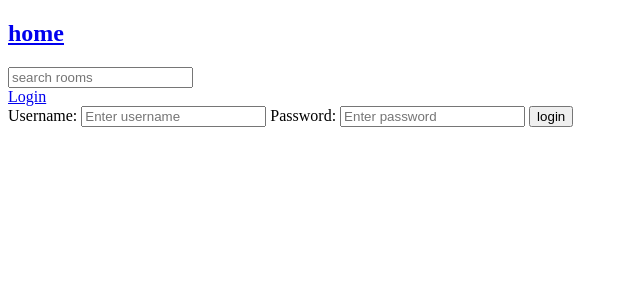
After one commit to Clinton-dev/study-rafiki, a Django app: page /login/ in a window 1280 px wide. The commit adds this page. Shown: the top 300 px of the page, without its empty margins (0-640 px from the left). Run offline with Django 4.2, Linux system fonts and the light colour scheme.

Commit message:
Add login view

```diff
--- a/base/templates/base/home.html
+++ b/base/templates/base/home.html
@@ -23,6 +23,7 @@
     </div>
     <div>
         <a href="{% url 'create-room'%}">>> Create a room</a> <br>
+        <h3> {{room_count }} rooms available</h3>
         {% for room in rooms%}
             <a href="{% url 'update-room' room.id%}">Edit</a>
             <a href="{% url 'delete-room' room.id%}">Delete room</a>
--- /dev/null
+++ b/base/templates/base/login_register.html
@@ -0,0 +1,14 @@
+{% extends 'main.html'%}
+
+{% block content %}
+<div>
+    <form action="" method="POST">
+        {% csrf_token %}
+        <label for="username">Username: </label>
+        <input id="username" name='username' type="text" placeholder="Enter username">
+        <label for="password">Password: </label>
+        <input id="password" name="password" type="password" placeholder="Enter password">
+        <input type="submit" value="login">
+    </form>
+</div>
+{% endblock content%}
--- a/base/urls.py
+++ b/base/urls.py
@@ -3,6 +3,7 @@ from . import views
 
 urlpatterns = [
     path('', views.home, name='home'),
+    path('login/', views.loginView, name='login'),
     path('room/<str:pk>', views.room, name='room'),
     path('create-room/', views.createRoom, name='create-room'),
     path('update-room/<str:pk>/', views.updateRoom, name='update-room'),
--- a/base/views.py
+++ b/base/views.py
@@ -3,6 +3,33 @@ from django.db.models import Q #allow chaining of queries
 from django.http import HttpResponse
 from .models import Room,Topic
 from .forms import RoomForm
+from django.contrib import messages
+from django.contrib.auth.models import User
+from django.contrib.auth import authenticate, login, logout
+
+
+
+def loginView(request):
+    if request.method == 'POST':
+        username = request.POST.get('username')
+        password = request.POST.get('password')
+
+        try:
+            user = User.objects.get(username=username)
+        except:
+            messages.warning(request, 'login details are invalid please check the username or password!')
+
+        user = authenticate(request, username=username, password=password)
+
+        if user is not None:
+            login(request, user)
+            return redirect('home')
+        else:
+            messages.warning(request, 'login failed!')
+            return redirect('login')
+
+    context = {}
+    return render(request, 'base/login_register.html', context)
 
 def home(request):
     q = request.GET.get('q') if request.GET.get('q') != None else ''
@@ -13,10 +40,12 @@ def home(request):
         Q(name__icontains=q)
     )
     topics = Topic.objects.all()
+    rooms_count = rooms.count()
 
     context = {
         'rooms': rooms,
-        'topics': topics
+        'topics': topics,
+        'room_count': rooms_count
     }
     return render(request, "base/home.html", context)
 
--- a/study_rafiki/urls.py
+++ b/study_rafiki/urls.py
@@ -18,5 +18,5 @@ from django.urls import path, include
 
 urlpatterns = [
     path('admin/', admin.site.urls),
-    path('base/', include('base.urls')),
+    path('', include('base.urls')),
 ]
--- a/templates/main.html
+++ b/templates/main.html
@@ -8,6 +8,13 @@
 </head>
 <body>
     {% include 'navbar.html' %}
+    {% if messages %}
+        <ul class="messages">
+            {% for message in messages %}
+                <li{% if message.tags %} class="{{ message.tags }}"{% endif %}>{{ message }}</li>
+            {% endfor %}
+        </ul>
+    {% endif %}
     {% block content%}{% endblock%}
 
 </body>
--- a/templates/navbar.html
+++ b/templates/navbar.html
@@ -3,4 +3,10 @@
     <form method="get" action="{% url 'home' %}">
         <input type="text" name="q" placeholder="search rooms">
     </form>
+
+    {% if user.is_authenticated %}
+        <a href="{% url 'login' %}">Logout</a>
+    {% else %}
+        <a href="{% url 'login' %}">Login</a>
+    {% endif %}
 </nav>
```
